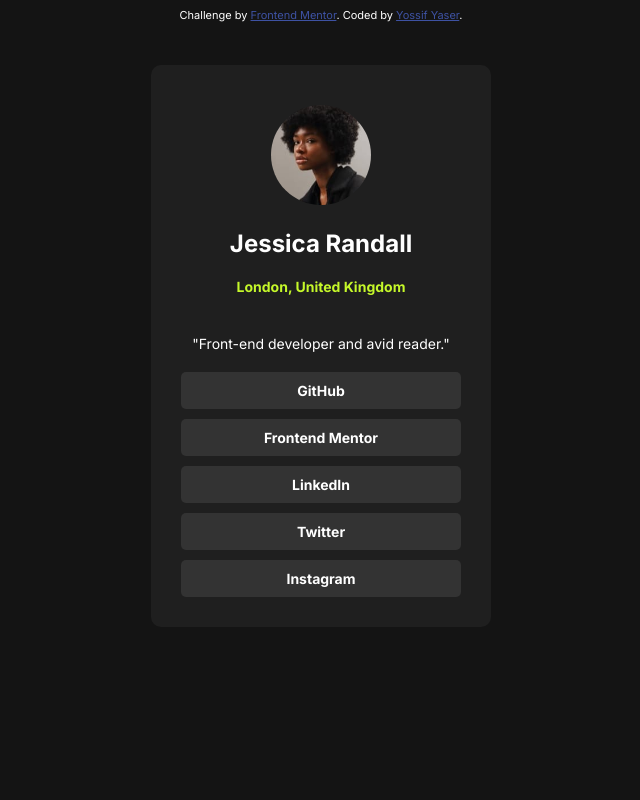
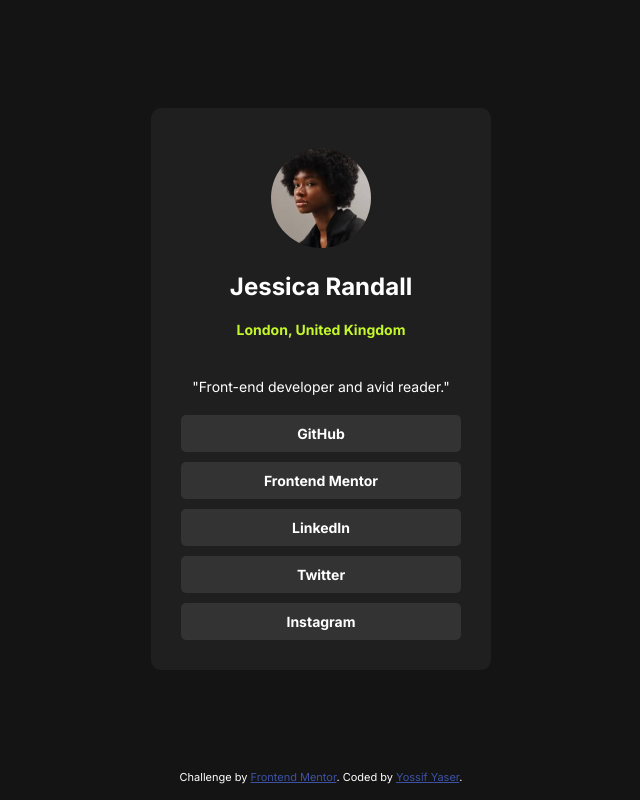
Before and after one commit to YoussefYaser11/Social-links-profile, a plain HTML site: page index.html in a window 1280 px wide. Shown: the whole page, without its empty margins (319-959 px from the left). Drawn offline with Linux system fonts and the light colour scheme.

Commit message:
Update index.html

```diff
--- a/index.html
+++ b/index.html
@@ -31,20 +31,18 @@
         background-color: hsl(0, 0%, 8%);
         font-family: "Inter", sans-serif;
         color: hsl(0, 0%, 100%);
-        position: relative;
-        text-align: center;
+        display: flex;
+        align-items: center;
+        justify-content: center;
+        flex-direction: column;
       }
       section {
-        position: absolute;
-        left: 50%;
-        top: 50%;
-        transform: translate(-50%);
         background-color: hsl(0, 0%, 12%);
         width: 300px;
         text-align: center;
         border-radius: 10px;
         padding: 20px;
-        margin: 50px 0;
+        margin: 100px 0;
       }
       section .avater-img img {
         width: 100px;
@@ -55,7 +53,7 @@
       section .content p {
         font-size: 14px;
       }
-      section .content h2 {
+      section .content h3 {
         color: hsl(75, 94%, 57%);
         font-size: 14px;
         margin-bottom: 40px;
@@ -84,8 +82,8 @@
         <img src="assets/images/avatar-jessica.jpeg" alt="" />
       </div>
       <div class="content">
-        <h1>Jessica Randall</h1>
-        <h2>London, United Kingdom</h2>
+        <h2>Jessica Randall</h2>
+        <h3>London, United Kingdom</h3>
         <p>"Front-end developer and avid reader."</p>
         <span>GitHub</span>
         <span>Frontend Mentor</span>
```
